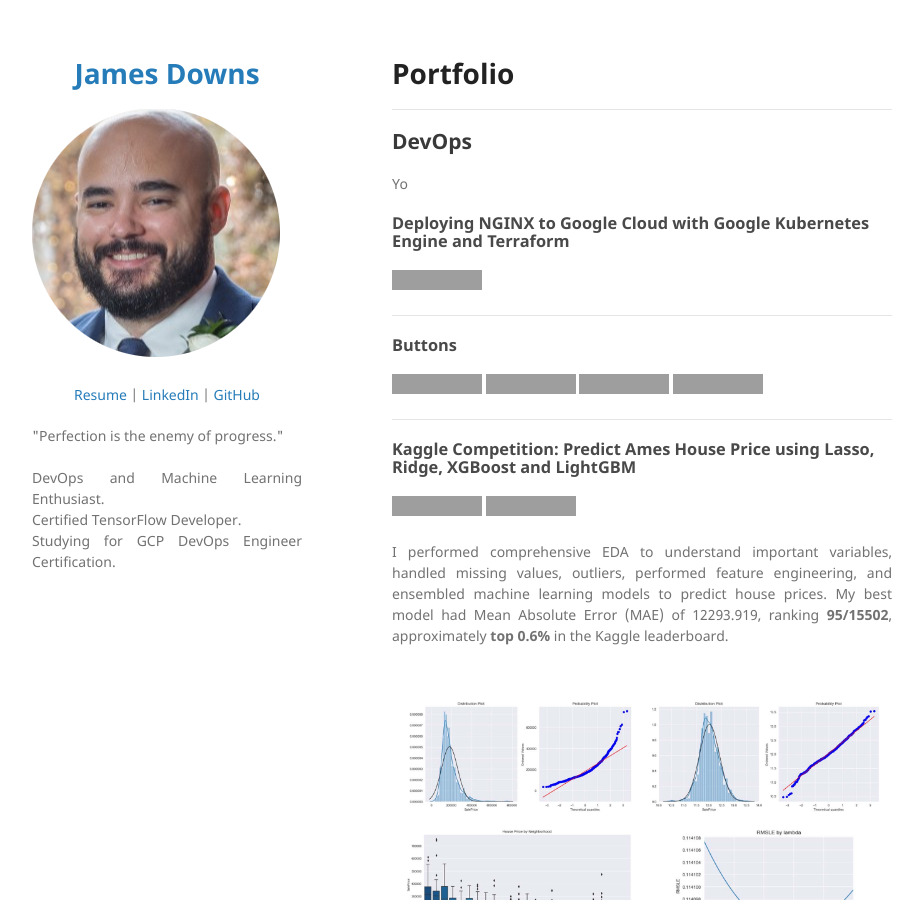
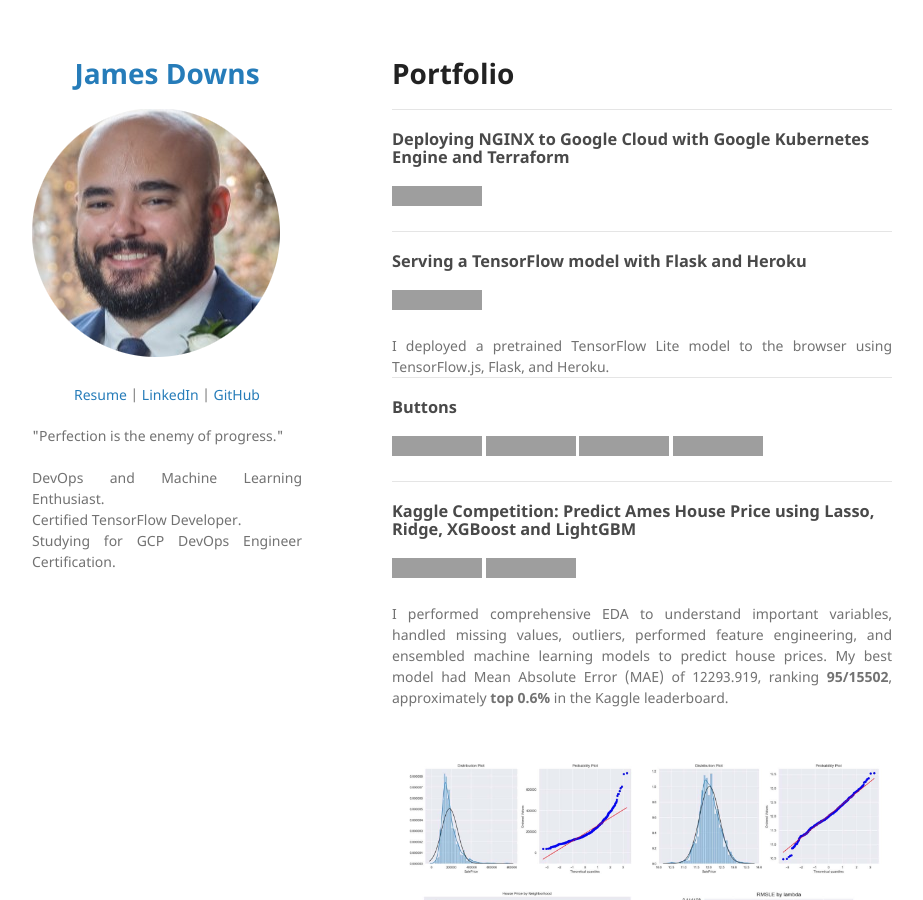
Before and after one commit to jrdowns/jrdowns.github.io, a Jekyll site: the page built from index.md, in a window 1280 px wide and 900 px high. Shown: the whole window, without its empty margins (178-1101 px from the left). Built offline with Jekyll 4.4.1, drawn with Linux system fonts in a browser that asks for light colours; our own code applies the rules of GitHub Pages for plain Markdown files; some of the changed text lies outside the part shown; grey boxes are pictures that could not be loaded.

Commit message:
Update index.md

```diff
--- a/index.md
+++ b/index.md
@@ -1,12 +1,13 @@
 # Portfolio
 ---
-## DevOps
-
-Yo
-
 ### Deploying NGINX to Google Cloud with Google Kubernetes Engine and Terraform
 
 [![View on GitHub](https://img.shields.io/badge/GitHub-View_on_GitHub-blue?logo=GitHub)](https://github.com/jrdowns/nginx-kub-terraform-gcp)
+
+---
+### Serving a TensorFlow model with Flask and Heroku
+[![View on GitHub](https://img.shields.io/badge/GitHub-View_on_GitHub-blue?logo=GitHub)](https://github.com/jrdowns/TFLite_Heroku)
+<div style="text-align: justify">I deployed a pretrained TensorFlow Lite model to the browser using TensorFlow.js, Flask, and Heroku.</div>
 
 ---
 ### Buttons
```
Also changed, not shown: other parts of index.md (+0 -5 lines).
